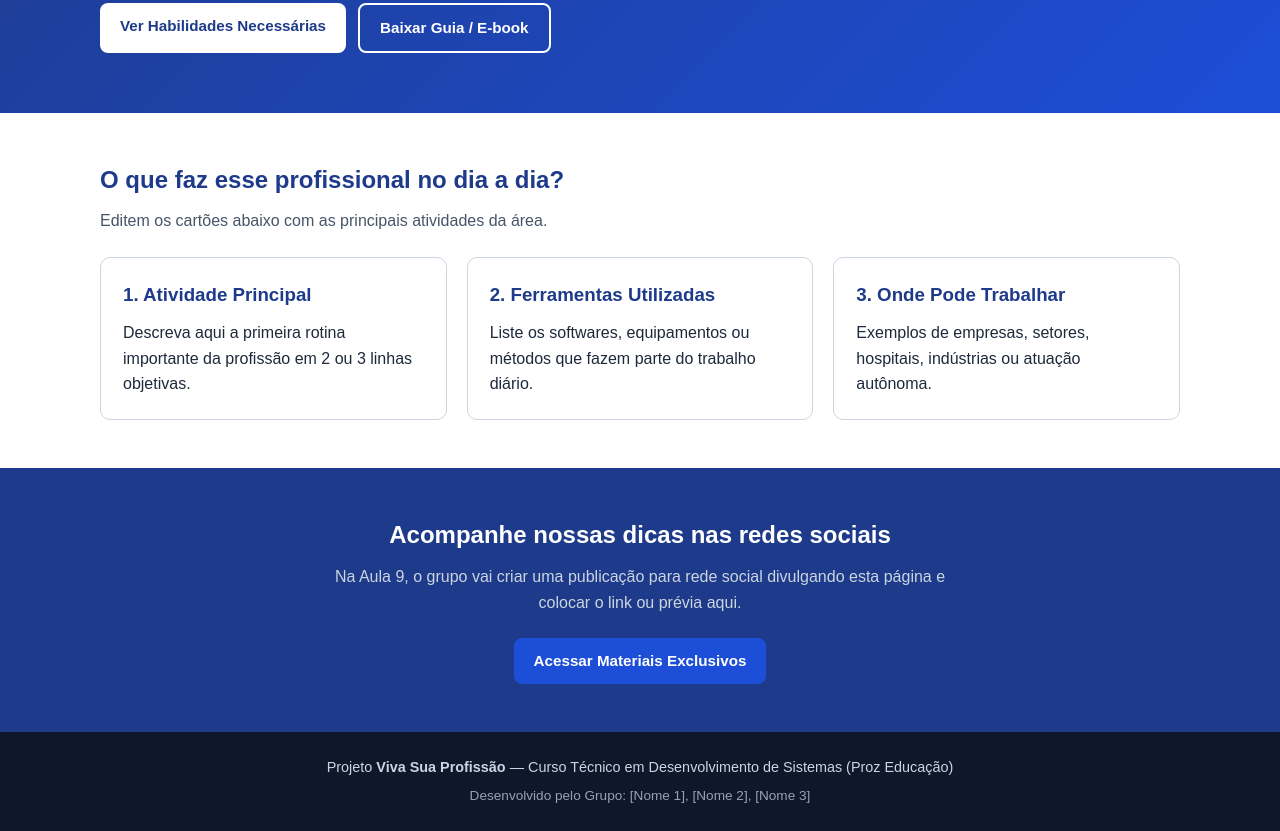
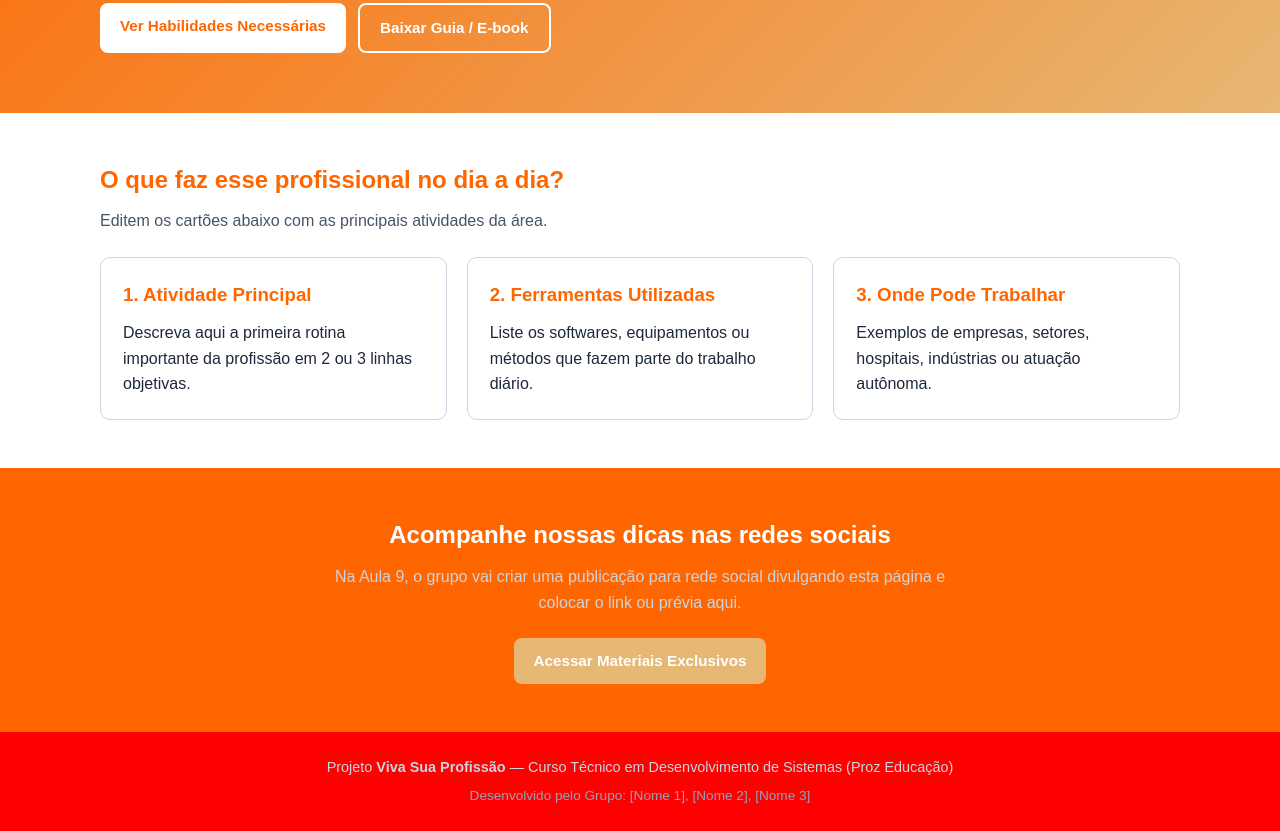
Before and after one commit to Thallita05/meu-primeiro-repo, a plain HTML site: page index.html in a window 1280 px wide. Shown: the part 395-1226 px from the top of the page. Drawn offline with Linux system fonts and the light colour scheme.

Commit message:
edição de cores

```diff
--- a/css/style.css
+++ b/css/style.css
@@ -5,8 +5,8 @@
    ========================================================= */
 
 :root {
-  --cor-primaria: #1d4ed8;      /* Azul principal (mude para a cor da profissão!) */
-  --cor-primaria-escura: #1e3a8a;
+  --cor-primaria: #e7b774;      /* Azul principal (mude para a cor da profissão!) */
+  --cor-primaria-escura: #ff6600;
   --cor-destaque: #0ea5e9;
   --cor-fundo: #ffffff;
   --cor-fundo-suave: #f1f5f9;
@@ -280,7 +280,7 @@ body {
 
 /* Rodapé */
 .rodape {
-  background-color: #0f172a;
+  background-color: #ff0000;
   color: #cbd5e1;
   text-align: center;
   padding: 24px 0;
--- a/index.html
+++ b/index.html
@@ -4,7 +4,7 @@
   <meta charset="UTF-8">
   <meta name="viewport" content="width=device-width, initial-scale=1.0">
   <!-- AULA 4 (SEO): Personalizem o título e a descrição pensando em como alguém buscaria essa profissão no Google -->
-  <title>Viva Sua Profissão | Nome da Profissão Escolhida</title>
+  <title>Viva Sua Profissão | Sistema de Informação </title>
   <meta name="description" content="Guia completo sobre a profissão escolhida: o que faz, habilidades necessárias, mercado de trabalho e materiais gratuitos.">
   <!-- ATENÇÃO GITHUB PAGES: Sempre usem caminhos relativos (sem barra / no início) -->
   <link rel="stylesheet" href="css/style.css">
```
Also changed, not shown: 1 other file.
